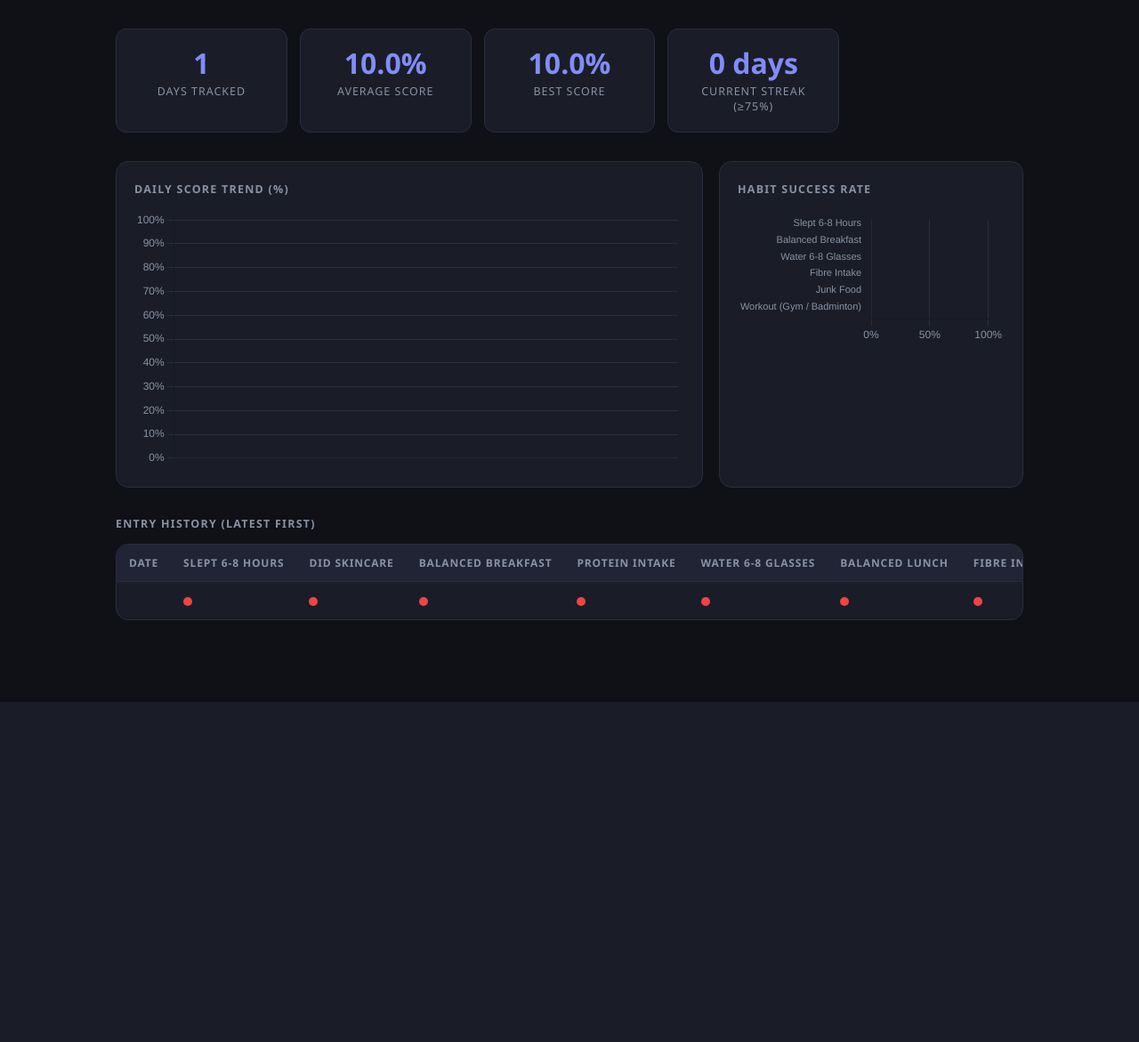
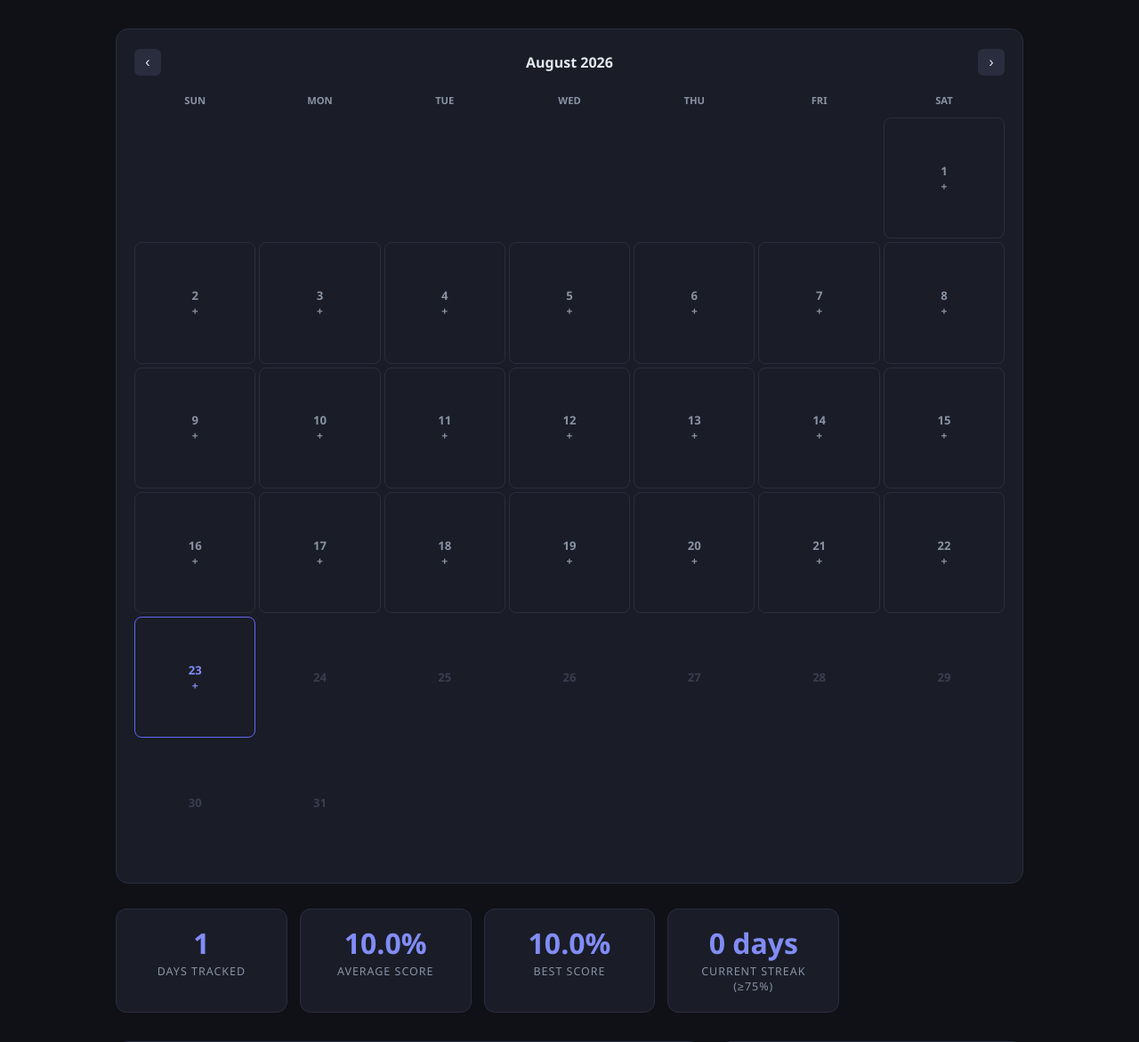
Before and after one commit to mishrasamiksha/Daily-Tracker, a Flask app: page /dashboard in a window 1280 px wide. Shown: the part 72-1243 px from the top of the page at 89% size. Before the commit the page ends 861 px from the top, so only its background shows below. Run offline with Flask 3, Linux system fonts and the light colour scheme; tables that the repository leaves empty hold one stand-in row (values such as "Sample post").

Commit message:
Update dashboard.html

```diff
--- a/templates/dashboard.html
+++ b/templates/dashboard.html
@@ -174,6 +174,87 @@
       font-size: 1rem;
     }
     .empty-state a { color: var(--accent2); }
+
+    /* ── Calendar ── */
+    .cal-card {
+      background: var(--surface);
+      border: 1px solid var(--border);
+      border-radius: 14px;
+      padding: 22px 20px;
+      margin-bottom: 28px;
+    }
+    .cal-header {
+      display: flex;
+      align-items: center;
+      justify-content: space-between;
+      margin-bottom: 16px;
+    }
+    .cal-title {
+      font-size: 1rem;
+      font-weight: 700;
+      color: var(--text);
+    }
+    .cal-nav {
+      background: var(--border);
+      border: none;
+      color: var(--text);
+      width: 30px; height: 30px;
+      border-radius: 6px;
+      cursor: pointer;
+      font-size: 1rem;
+      display: flex; align-items: center; justify-content: center;
+    }
+    .cal-nav:hover { background: var(--accent); }
+    .cal-grid {
+      display: grid;
+      grid-template-columns: repeat(7, 1fr);
+      gap: 4px;
+    }
+    .cal-day-name {
+      text-align: center;
+      font-size: 0.7rem;
+      font-weight: 700;
+      color: var(--muted);
+      padding: 4px 0 8px;
+      text-transform: uppercase;
+    }
+    .cal-cell {
+      aspect-ratio: 1;
+      border-radius: 8px;
+      display: flex;
+      flex-direction: column;
+      align-items: center;
+      justify-content: center;
+      font-size: 0.82rem;
+      font-weight: 600;
+      cursor: default;
+      border: 1.5px solid transparent;
+      transition: border-color .15s;
+      text-decoration: none;
+      color: var(--text);
+    }
+    .cal-cell.empty  { background: transparent; cursor: default; }
+    .cal-cell.future { color: #3a3d50; background: transparent; }
+    .cal-cell.recorded {
+      background: #052e16;
+      border-color: var(--green);
+      color: var(--green);
+    }
+    .cal-cell.unrecorded {
+      background: var(--surface);
+      border-color: var(--border);
+      color: var(--muted);
+    }
+    .cal-cell.unrecorded:hover {
+      border-color: var(--accent);
+      color: var(--accent2);
+      background: rgba(99,102,241,.1);
+    }
+    .cal-cell.today-cell {
+      border-color: var(--accent) !important;
+      color: var(--accent2) !important;
+    }
+    .cal-check { font-size: 0.75rem; }
   </style>
 </head>
 <body>
@@ -186,6 +267,16 @@
 <div class="container">
 
 {% if history %}
+
+  <!-- ── Calendar ── -->
+  <div class="cal-card">
+    <div class="cal-header">
+      <button class="cal-nav" id="cal-prev">&#8249;</button>
+      <span class="cal-title" id="cal-month-label"></span>
+      <button class="cal-nav" id="cal-next">&#8250;</button>
+    </div>
+    <div class="cal-grid" id="cal-grid"></div>
+  </div>
 
   <!-- ── Stats ── -->
   <div class="stats-row" id="stats-row"></div>
@@ -246,6 +337,70 @@
 <script>
   const history = {{ history | tojson }};
   const questions = {{ questions | tojson }};
+  const recordedDates = new Set({{ recorded_dates | tojson }});
+
+  // ── Calendar ──
+  const today = new Date();
+  let calYear  = today.getFullYear();
+  let calMonth = today.getMonth();
+
+  function pad(n) { return String(n).padStart(2, '0'); }
+  function toYMD(y, m, d) { return `${y}-${pad(m+1)}-${pad(d)}`; }
+
+  function renderCalendar() {
+    const label = new Date(calYear, calMonth, 1)
+      .toLocaleDateString('en-IN', { month: 'long', year: 'numeric' });
+    document.getElementById('cal-month-label').textContent = label;
+
+    const grid = document.getElementById('cal-grid');
+    grid.innerHTML = '';
+
+    // Day headers
+    ['Sun','Mon','Tue','Wed','Thu','Fri','Sat'].forEach(d => {
+      grid.innerHTML += `<div class="cal-day-name">${d}</div>`;
+    });
+
+    const firstDay = new Date(calYear, calMonth, 1).getDay();
+    const daysInMonth = new Date(calYear, calMonth + 1, 0).getDate();
+    const todayYMD = toYMD(today.getFullYear(), today.getMonth(), today.getDate());
+
+    // Empty leading cells
+    for (let i = 0; i < firstDay; i++) {
+      grid.innerHTML += `<div class="cal-cell empty"></div>`;
+    }
+
+    for (let d = 1; d <= daysInMonth; d++) {
+      const ymd = toYMD(calYear, calMonth, d);
+      const isToday    = ymd === todayYMD;
+      const isFuture   = ymd > todayYMD;
+      const isRecorded = recordedDates.has(ymd);
+
+      if (isFuture) {
+        grid.innerHTML += `<div class="cal-cell future">${d}</div>`;
+      } else if (isRecorded) {
+        grid.innerHTML += `<div class="cal-cell recorded" title="Entry recorded">${d}<span class="cal-check">✓</span></div>`;
+      } else {
+        const cls = isToday ? 'unrecorded today-cell' : 'unrecorded';
+        grid.innerHTML += `<a class="cal-cell ${cls}" href="/?date=${ymd}" title="Log entry for ${ymd}">${d}<span class="cal-check">+</span></a>`;
+      }
+    }
+  }
+
+  document.getElementById('cal-prev').addEventListener('click', () => {
+    calMonth--;
+    if (calMonth < 0) { calMonth = 11; calYear--; }
+    renderCalendar();
+  });
+  document.getElementById('cal-next').addEventListener('click', () => {
+    // Don’t go beyond the current month
+    const now = new Date();
+    if (calYear < now.getFullYear() || (calYear === now.getFullYear() && calMonth < now.getMonth())) {
+      calMonth++;
+      if (calMonth > 11) { calMonth = 0; calYear++; }
+      renderCalendar();
+    }
+  });
+  renderCalendar();
 
   // ── Compute stats ──
   const scores = history.map(r => parseFloat(r.score_pct) || 0);
```
